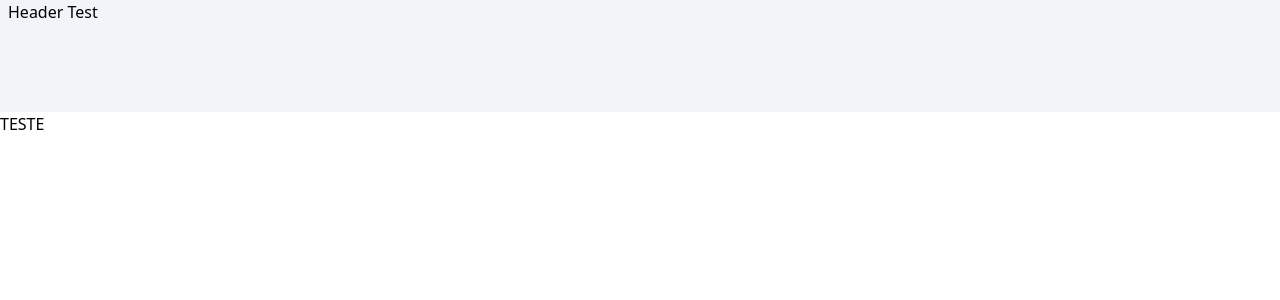
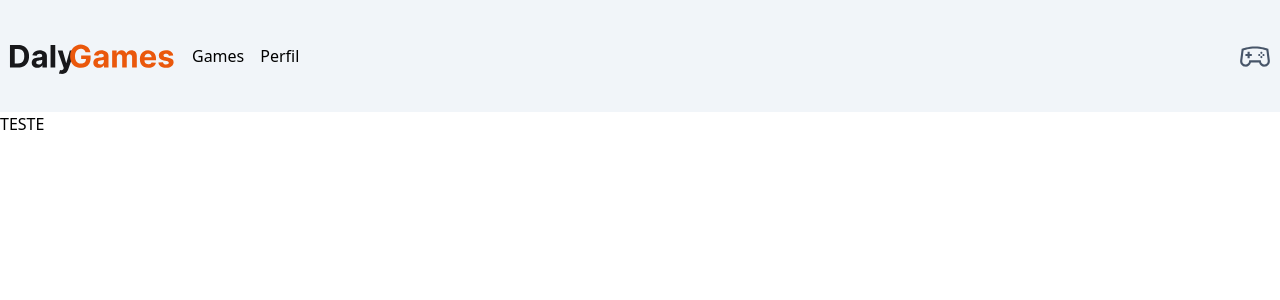
Before and after one commit to Gabriel-otirB/daily-games, a Next.js app: page / in a window 1280 px wide. Shown: the top 300 px of the page. Built offline with nearby package versions, Linux system fonts and the light colour scheme.

Commit message:
Implemented Navbar style

```diff
--- a/src/components/header/index.tsx
+++ b/src/components/header/index.tsx
@@ -1,7 +1,40 @@
+import logoImg from '../../../public/logo.svg';
+import Image from 'next/image';
+import Link from 'next/link';
+
+import { LiaGamepadSolid } from 'react-icons/lia';
+
 const Header = () => {
   return (
     <header className='w-full h-28 bg-slate-100 text-black px-2'>
-      <h1>Header Test</h1>
+      <div className='max-w-screen-xl mx-auto flex justify-center items-center h-28 sm:justify-between'>
+        <nav className='flex justify-center items-center gap-4'>
+          <Link href="/">
+            <Image
+              src={logoImg}
+              alt="Logo do site dalygames"
+              quality={100}
+              priority={true}
+              className='w-full'
+            />
+          </Link>
+
+          <Link href="/">
+            Games
+          </Link>
+
+          <Link href="/profile">
+            Perfil
+          </Link>
+        </nav>
+
+        <div className='hidden sm:flex justify-center items-center'>
+          <Link href="/profile">
+            <LiaGamepadSolid size={34} color='#475569'/>
+          </Link>
+        </div>
+
+      </div>
     </header>
   );
 }
```
